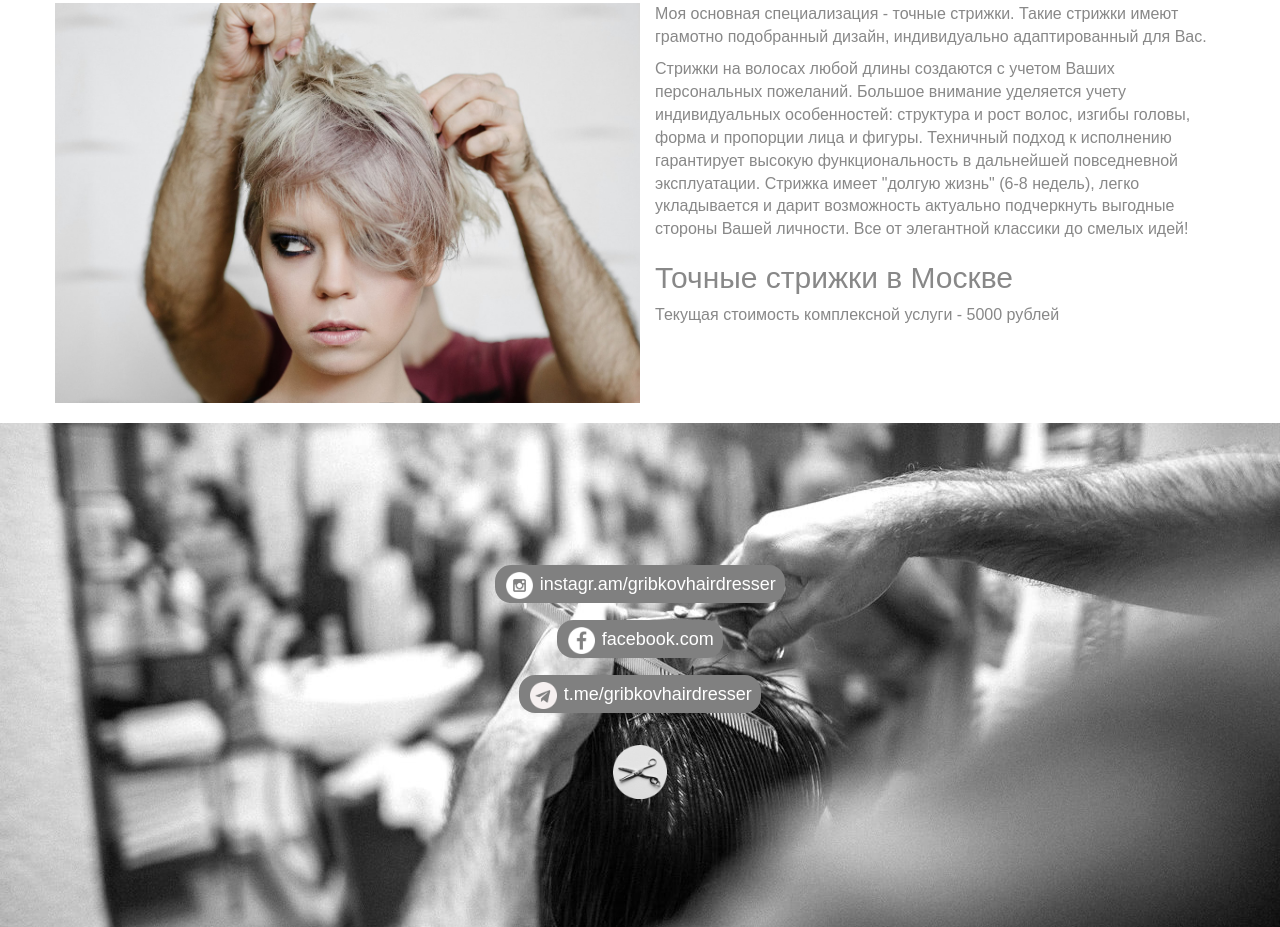
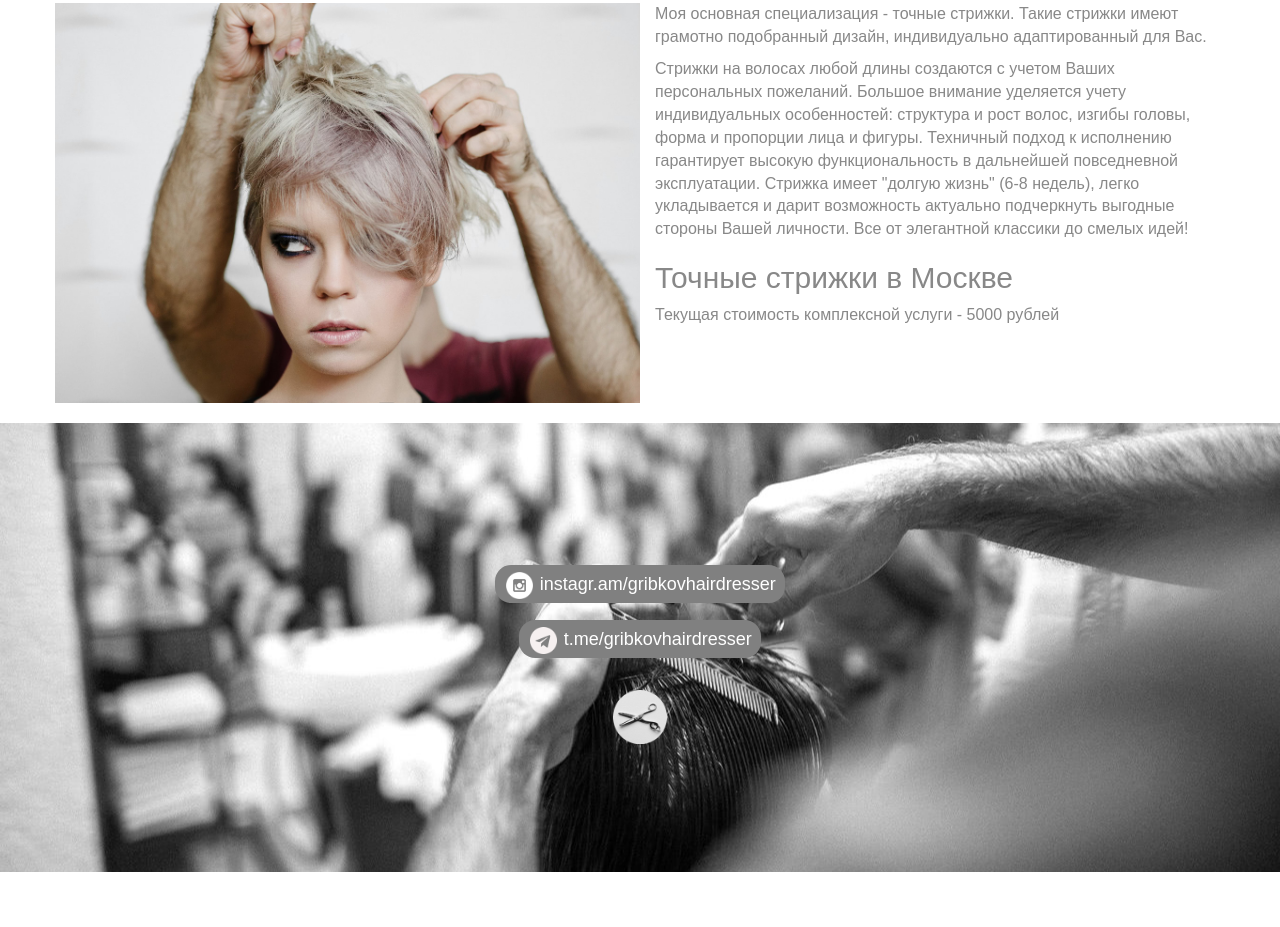
Before and after one commit to gribkov-hair/site, a plain HTML site: page index.html in a window 1280 px wide. Shown: the part 866-1793 px from the top of the page. After the commit the page ends 1738 px from the top, so only its background shows below. Drawn offline with nearby package versions, Linux system fonts and the light colour scheme.

Commit message:
Remove FB link

```diff
--- a/index.html
+++ b/index.html
@@ -172,17 +172,6 @@
                             </div>
                             <div class="col-md-4">
                                 <div class="contact">
-                                    <a href="https://www.facebook.com/profile.php?id=100029169069948">
-                                        <img class="icons" src="images/facebook.png"/> facebook.com
-                                    </a>
-                                </div>
-                            </div>
-                        </div>
-                        <div class="row">
-                            <div class="col-md-4">
-                            </div>
-                            <div class="col-md-4">
-                                <div class="contact">
                                     <a href="https://t.me/gribkovhairdresser">
                                         <img class="icons" src="images/telegram.png"/> t.me/gribkovhairdresser
                                     </a>
```
